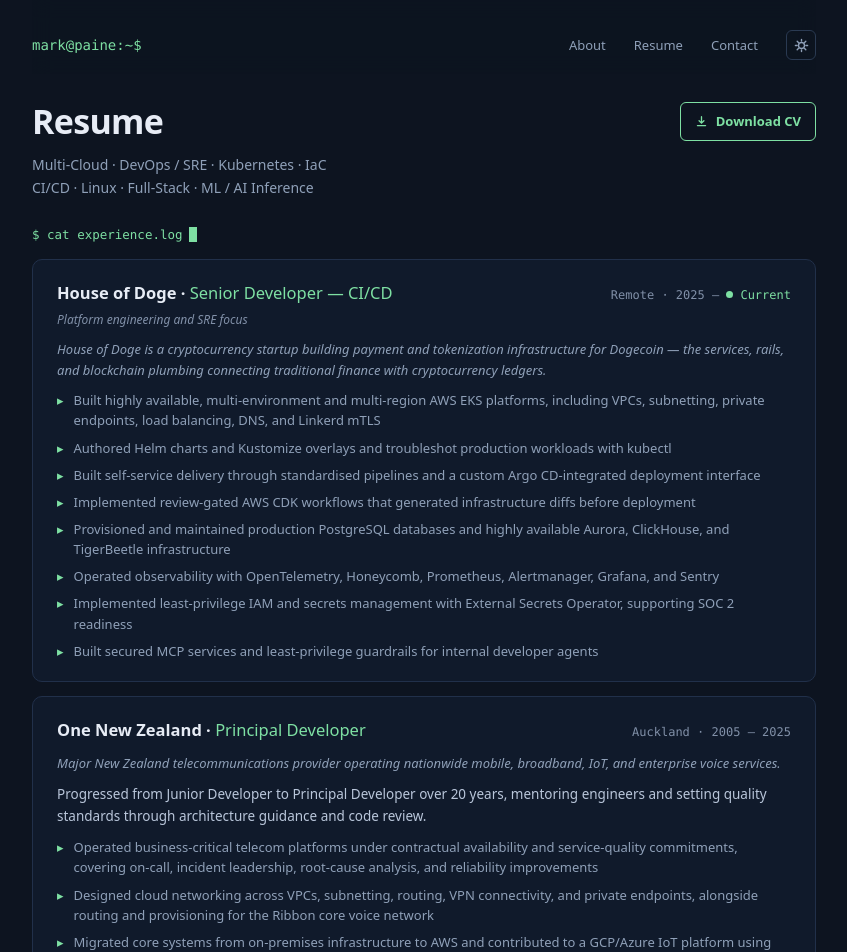
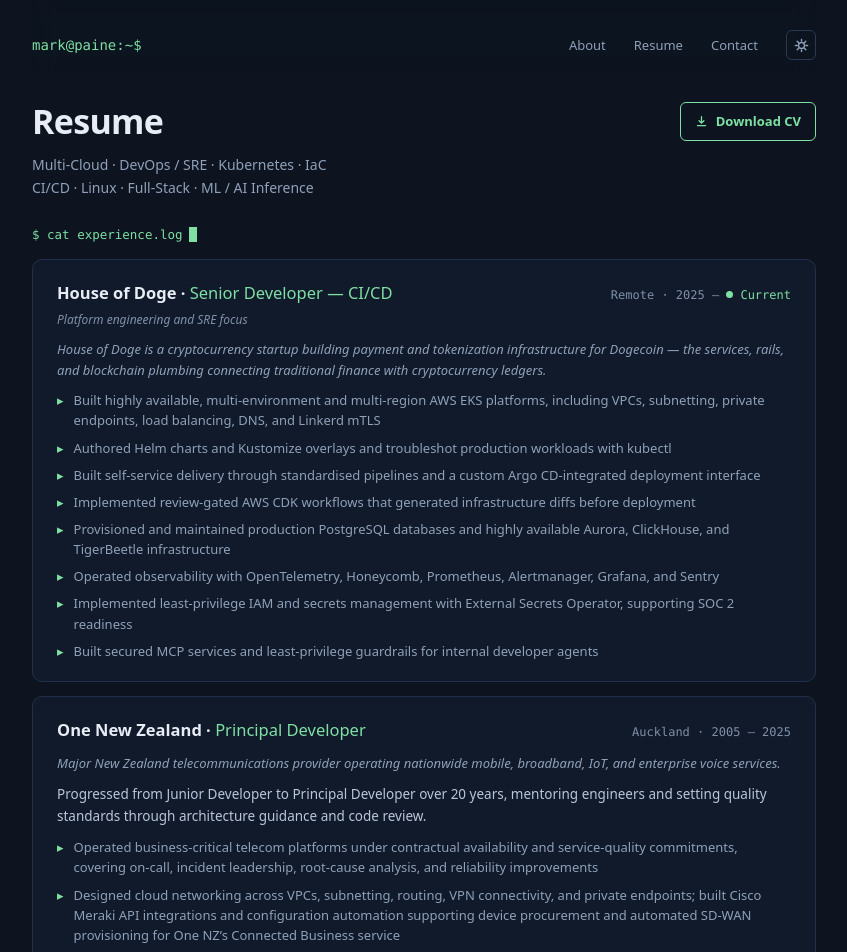
Before and after one commit to mpainenz/markpaine-site, a Next.js app: page /resume in a window 1280 px wide. Shown: the top 952 px of the page, without its empty margins (216-1063 px from the left). Built offline with nearby package versions, Linux system fonts and the light colour scheme.

Commit message:
cv: surface enterprise network automation experience
Make Cisco Meraki SD-WAN provisioning and broader networking capability visible while preserving the three-page PDF.

```diff
--- a/app/globals.css
+++ b/app/globals.css
@@ -638,7 +638,7 @@
 
   .page {
     max-width: none;
-    padding: 0 53px 50px;
+    padding: 0 53px 30px;
     min-height: 0;
     display: block;
   }
--- a/data/cv.ts
+++ b/data/cv.ts
@@ -40,7 +40,7 @@
       'Progressed from Junior Developer to Principal Developer over 20 years, mentoring engineers and setting quality standards through architecture guidance and code review.',
     bullets: [
       'Operated business-critical telecom platforms under contractual availability and service-quality commitments, covering on-call, incident leadership, root-cause analysis, and reliability improvements',
-      'Designed cloud networking across VPCs, subnetting, routing, VPN connectivity, and private endpoints, alongside routing and provisioning for the Ribbon core voice network',
+      'Designed cloud networking across VPCs, subnetting, routing, VPN connectivity, and private endpoints; built Cisco Meraki API integrations and configuration automation supporting device procurement and automated SD-WAN provisioning for One NZ’s Connected Business service',
       'Migrated core systems from on-premises infrastructure to AWS and contributed to a GCP/Azure IoT platform using Cloud SQL, Cloud Functions, Pub/Sub, Event Hubs, and Service Bus',
       'Built developer self-service delivery through GitLab pipelines, combining automated push/merge deployments with approval-gated releases',
       'Operated monitoring and alerting using Prometheus, Alertmanager, Grafana, and Loki',
@@ -74,6 +74,7 @@
   { group: 'Cloud', items: 'AWS · GCP · Azure' },
   { group: 'Kubernetes', items: 'EKS · Helm · Kustomize · kubectl · Linkerd · Docker' },
   { group: 'Infrastructure as Code', items: 'AWS CDK · Terraform · Pulumi' },
+  { group: 'Networking', items: 'SD-WAN · Cisco Meraki · VPCs · Routing · VPNs · Private endpoints · DNS · Load balancing' },
   { group: 'CI/CD & GitOps', items: 'GitHub Actions · GitLab CI/CD · Argo CD' },
   { group: 'Observability', items: 'OpenTelemetry · Prometheus · Alertmanager · Grafana · Loki · Honeycomb · Sentry' },
   { group: 'Messaging', items: 'Kafka · AWS SNS/SQS · Google Cloud Pub/Sub · Azure Event Hubs · Service Bus' },
```
Also changed, not shown: 1 other file (tests, documents, lock files or other folders).
